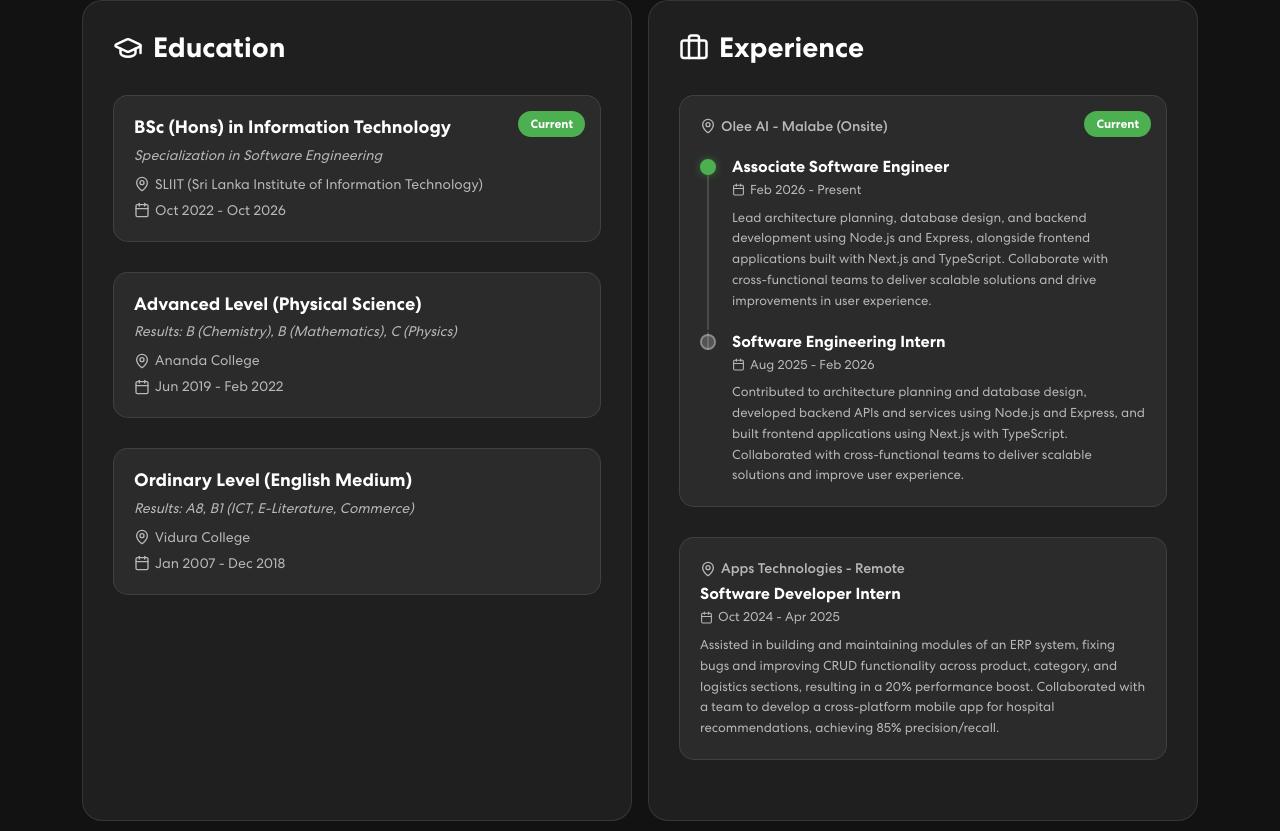
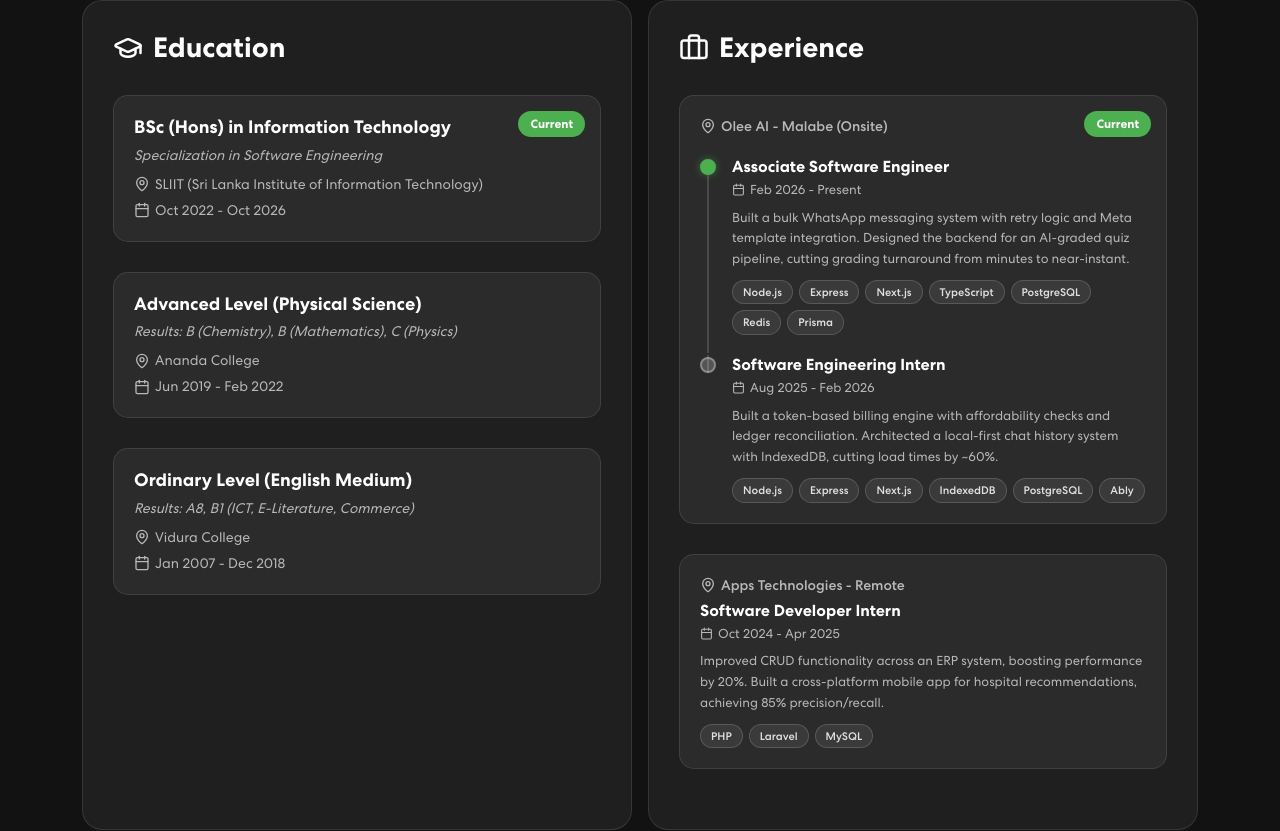
Before and after one commit to ranugasenadeera/personal-portfolio, a React (Create React App) app: page / in a window 1280 px wide. Shown: the part 1657-2488 px from the top of the page. Built offline with nearby package versions, Linux system fonts and the light colour scheme; no server answers.

Commit message:
Update job descriptions in Profile component for clarity and add technology stack details

```diff
--- a/src/components/Profile.js
+++ b/src/components/Profile.js
@@ -39,13 +39,15 @@ const Profile = () => {
         {
           position: "Associate Software Engineer",
           period: "Feb 2026 - Present",
-          description: "Lead architecture planning, database design, and backend development using Node.js and Express, alongside frontend applications built with Next.js and TypeScript. Collaborate with cross-functional teams to deliver scalable solutions and drive improvements in user experience.",
+          description: "Built a bulk WhatsApp messaging system with retry logic and Meta template integration. Designed the backend for an AI-graded quiz pipeline, cutting grading turnaround from minutes to near-instant.",
+          technologies: ["Node.js", "Express", "Next.js", "TypeScript", "PostgreSQL", "Redis" , "Prisma"],
           current: true
         },
         {
           position: "Software Engineering Intern",
           period: "Aug 2025 - Feb 2026",
-          description: "Contributed to architecture planning and database design, developed backend APIs and services using Node.js and Express, and built frontend applications using Next.js with TypeScript. Collaborated with cross-functional teams to deliver scalable solutions and improve user experience.",
+          description: "Built a token-based billing engine with affordability checks and ledger reconciliation. Architected a local-first chat history system with IndexedDB, cutting load times by ~60%.",
+          technologies: ["Node.js", "Express", "Next.js", "IndexedDB", "PostgreSQL", "Ably"],
           current: false
         }
       ]
@@ -57,7 +59,8 @@ const Profile = () => {
         {
           position: "Software Developer Intern",
           period: "Oct 2024 - Apr 2025",
-          description: "Assisted in building and maintaining modules of an ERP system, fixing bugs and improving CRUD functionality across product, category, and logistics sections, resulting in a 20% performance boost. Collaborated with a team to develop a cross-platform mobile app for hospital recommendations, achieving 85% precision/recall.",
+          description: "Improved CRUD functionality across an ERP system, boosting performance by 20%. Built a cross-platform mobile app for hospital recommendations, achieving 85% precision/recall.",
+          technologies: ["PHP", "Laravel", "MySQL"],
           current: false
         }
       ]
@@ -303,10 +306,31 @@ const Profile = () => {
                             color: '#B8B8B8',
                             fontSize: '13px',
                             lineHeight: '1.6',
-                            margin: '0'
+                            margin: '0 0 10px 0'
                           }}>
                             {role.description}
                           </p>
+                          {role.technologies && (
+                            <div style={{
+                              display: 'flex',
+                              flexWrap: 'wrap',
+                              gap: '6px'
+                            }}>
+                              {role.technologies.map((tech, techIndex) => (
+                                <span key={techIndex} style={{
+                                  fontSize: '11px',
+                                  fontWeight: '500',
+                                  color: '#E0E0E0',
+                                  background: 'rgba(255, 255, 255, 0.08)',
+                                  border: '1px solid rgba(255, 255, 255, 0.15)',
+                                  padding: '3px 10px',
+                                  borderRadius: '20px'
+                                }}>
+                                  {tech}
+                                </span>
+                              ))}
+                            </div>
+                          )}
                         </div>
                       </div>
                     </div>
```
